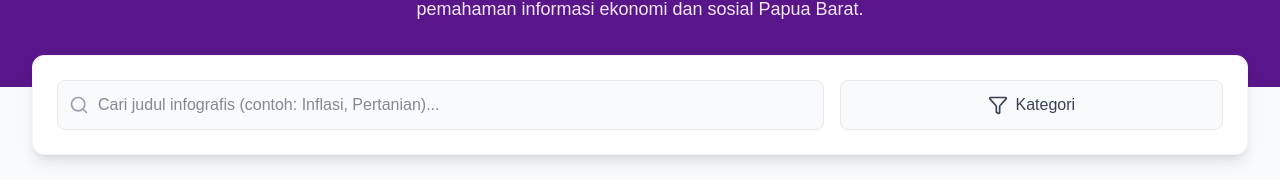
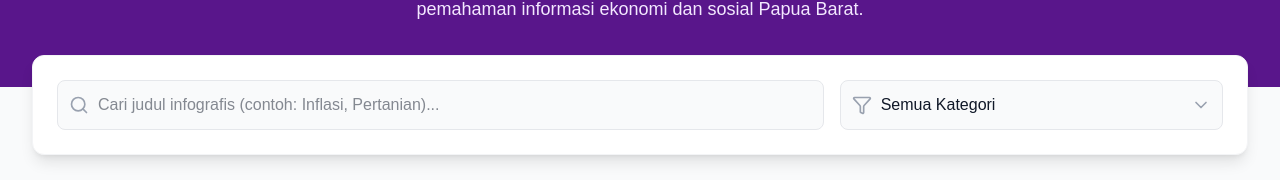
Before and after one commit to AlfianAwangga/Web-Pojok-Statistik-UNIPA, a Next.js app: page /infografis in a window 1280 px wide. Shown: the part 225-405 px from the top of the page. Built offline with nearby package versions, Linux system fonts and the light colour scheme.

Commit message:
filter kategori

```diff
--- a/app/infografis/page.tsx
+++ b/app/infografis/page.tsx
@@ -4,12 +4,14 @@ import React, { useState, useEffect } from "react";
 import { infografisData, InfografisModel } from "@/data/dummies";
 import { imageDownloader } from "@/components/utils/download";
 import { getTotalPages, getPaginatedData } from "@/components/utils/pagination";
+import { filterData, getUniqueCategories } from "@/components/utils/search";
 import {
   Search,
   Calendar,
   User,
   ChevronLeft,
   ChevronRight,
+  ChevronDown,
   Download,
   Eye,
   Filter,
@@ -19,26 +21,28 @@ import {
 } from "lucide-react";
 import { AnimatePresence, motion } from "framer-motion";
 
-const ITEMS_PER_PAGE = 6; // Menentukan batas infografis per halaman
+const ITEMS_PER_PAGE = 6;
 
 export default function InfografisPage() {
   const [searchQuery, setSearchQuery] = useState("");
+  const [selectedCategory, setSelectedCategory] = useState("Semua Kategori");
   const [currentPage, setCurrentPage] = useState(1);
   const [selectedItem, setSelectedItem] = useState<InfografisModel | null>(
     null,
   );
 
-  // 1. LOGIKA PENCARIAN (Filter)
-  // Menyaring data berdasarkan kata kunci pencarian (judul)
-  const filteredData = infografisData.filter((item) =>
-    item.title.toLowerCase().includes(searchQuery.toLowerCase()),
+  const categories = getUniqueCategories(infografisData);
+
+  const filteredData = filterData(
+    infografisData,
+    searchQuery,
+    selectedCategory,
   );
-  // Jika pengguna mengetik pencarian baru, kembalikan ke halaman 1
+
   useEffect(() => {
     setCurrentPage(1);
-  }, [searchQuery]);
+  }, [searchQuery, selectedCategory]);
 
-  // 2. LOGIKA PAGINATION (Pembagian Halaman)
   const totalPages = getTotalPages(filteredData.length, ITEMS_PER_PAGE);
   const currentItems = getPaginatedData(
     filteredData,
@@ -46,13 +50,12 @@ export default function InfografisPage() {
     ITEMS_PER_PAGE,
   );
 
-  // 3. MODAL
   const openModal = (item: InfografisModel) => setSelectedItem(item);
   const closeModal = () => setSelectedItem(null);
 
   return (
     <div className="min-h-screen bg-gray-50 pb-20">
-      {/* Bagian Header (Hero) Halaman Infografis */}
+      {/* Header Hero */}
       <div className="bg-purple-900 text-white py-16 px-4">
         <div className="max-w-7xl mx-auto text-center">
           <h1 className="text-4xl md:text-5xl font-bold mb-4">
@@ -68,6 +71,7 @@ export default function InfografisPage() {
       <div className="max-w-7xl mx-auto px-4 sm:px-6 lg:px-8 -mt-8 relative z-10">
         {/* PANEL PENCARIAN & FILTER */}
         <div className="bg-white rounded-xl shadow-lg p-4 md:p-6 mb-10 border border-gray-100 flex flex-col md:flex-row gap-4 items-center justify-between">
+          {/* Input Pencarian */}
           <div className="relative w-full md:w-2/3">
             <div className="absolute inset-y-0 left-0 pl-3 flex items-center pointer-events-none">
               <Search className="h-5 w-5 text-gray-400" />
@@ -81,10 +85,27 @@ export default function InfografisPage() {
             />
           </div>
 
-          <div className="w-full md:w-1/3 flex gap-2">
-            <button className="flex-1 bg-gray-50 border border-gray-200 text-gray-700 py-3 px-4 rounded-lg flex items-center justify-center hover:bg-gray-100 transition">
-              <Filter className="w-5 h-5 mr-2" /> Kategori
-            </button>
+          {/* Dropdown Kategori */}
+          <div className="w-full md:w-1/3">
+            <div className="relative">
+              <div className="absolute inset-y-0 left-0 pl-3 flex items-center pointer-events-none">
+                <Filter className="h-5 w-5 text-gray-400" />
+              </div>
+              <select
+                value={selectedCategory}
+                onChange={(e) => setSelectedCategory(e.target.value)}
+                className="block w-full pl-10 pr-8 py-3 border border-gray-200 rounded-lg focus:ring-2 focus:ring-purple-500 focus:border-purple-500 transition-colors bg-gray-50 text-gray-900 appearance-none cursor-pointer"
+              >
+                {categories.map((cat) => (
+                  <option key={cat} value={cat}>
+                    {cat}
+                  </option>
+                ))}
+              </select>
+              <div className="absolute inset-y-0 right-0 pr-3 flex items-center pointer-events-none">
+                <ChevronDown className="h-5 w-5 text-gray-400" />
+              </div>
+            </div>
           </div>
         </div>
 
@@ -99,7 +120,10 @@ export default function InfografisPage() {
               Coba gunakan kata kunci lain untuk pencarian Anda.
             </p>
             <button
-              onClick={() => setSearchQuery("")}
+              onClick={() => {
+                setSearchQuery("");
+                setSelectedCategory("Semua");
+              }}
               className="mt-6 text-purple-600 font-semibold hover:underline"
             >
               Hapus Pencarian
@@ -176,7 +200,6 @@ export default function InfografisPage() {
                   <ChevronLeft className="w-5 h-5" />
                 </button>
 
-                {/* Looping nomor halaman */}
                 {[...Array(totalPages)].map((_, i) => (
                   <button
                     key={i + 1}
@@ -199,26 +222,27 @@ export default function InfografisPage() {
               </div>
             )}
 
+            {/* MODAL PREVIEW */}
             <AnimatePresence>
               {selectedItem && (
                 <div className="fixed inset-0 z-50 flex items-center justify-center p-0 md:p-6">
-                  {/* Latar Belakang Gelap */}
+                  {/* Backdrop */}
                   <motion.div
                     initial={{ opacity: 0 }}
                     animate={{ opacity: 1 }}
                     exit={{ opacity: 0 }}
                     className="absolute inset-0 bg-black/85 backdrop-blur-sm"
-                    onClick={closeModal} // Klik di luar area untuk menutup
-                  ></motion.div>
+                    onClick={closeModal}
+                  />
 
-                  {/* Kotak Modal Utama */}
+                  {/* Kotak Modal */}
                   <motion.div
                     initial={{ opacity: 0, scale: 0.9, y: 20 }}
                     animate={{ opacity: 1, scale: 1, y: 0 }}
                     exit={{ opacity: 0, scale: 0.9, y: 20 }}
                     className="relative w-full h-full md:h-auto md:max-h-[90vh] md:max-w-6xl bg-white md:rounded-2xl shadow-2xl flex flex-col md:flex-row overflow-hidden z-10"
                   >
-                    {/* Tombol Tutup (Silang) */}
+                    {/* Tombol Tutup */}
                     <button
                       onClick={closeModal}
                       className="absolute top-4 right-4 z-20 bg-black/50 hover:bg-red-600 text-white p-2 rounded-full backdrop-blur transition-colors"
@@ -226,16 +250,16 @@ export default function InfografisPage() {
                       <X className="w-5 h-5" />
                     </button>
 
-                    {/* AREA KIRI: Penampil Gambar Penuh */}
+                    {/* KIRI: Gambar */}
                     <div className="w-full h-[40vh] md:h-auto md:w-[60%] bg-gray-100 flex items-center justify-center relative p-2 md:p-6 overflow-hidden">
                       <img
                         src={selectedItem.image}
                         alt={selectedItem.title}
-                        className="w-full h-full object-contain md:object-contain drop-shadow-xl"
+                        className="w-full h-full object-contain drop-shadow-xl"
                       />
                     </div>
 
-                    {/* AREA KANAN: Detail Data berdasarkan ID */}
+                    {/* KANAN: Detail */}
                     <div className="w-full h-[60vh] md:h-auto md:w-[40%] bg-white flex flex-col border-l border-gray-100">
                       {/* Header Info */}
                       <div className="p-6 md:p-8 bg-gray-50/50 border-b border-gray-100">
@@ -252,29 +276,28 @@ export default function InfografisPage() {
                         </h2>
                       </div>
 
-                      {/* Metadata & Deskripsi (Bisa di-scroll jika kepanjangan) */}
+                      {/* Metadata & Deskripsi */}
                       <div className="p-6 md:p-8 overflow-y-auto grow">
-                        {/* Kotak Metadata */}
                         <div className="bg-blue-50/50 border border-blue-100 rounded-xl p-4 mb-8 space-y-3">
                           <div className="flex items-center text-sm text-gray-700">
                             <User className="w-4 h-4 mr-3 text-blue-600" />
                             <span className="w-32 font-semibold">
                               Disusun oleh:
-                            </span>{" "}
+                            </span>
                             {selectedItem.author}
                           </div>
                           <div className="flex items-center text-sm text-gray-700">
                             <Calendar className="w-4 h-4 mr-3 text-blue-600" />
                             <span className="w-32 font-semibold">
                               Diunggah pada:
-                            </span>{" "}
+                            </span>
                             {selectedItem.date}
                           </div>
                           <div className="flex items-center text-sm text-gray-700">
                             <MapPin className="w-4 h-4 mr-3 text-blue-600" />
                             <span className="w-32 font-semibold">
                               Cakupan Data:
-                            </span>{" "}
+                            </span>
                             {selectedItem.area}
                           </div>
                         </div>
@@ -288,7 +311,7 @@ export default function InfografisPage() {
                         </p>
                       </div>
 
-                      {/* Footer Action (Tombol Unduh) */}
+                      {/* Footer Tombol Unduh */}
                       <div className="p-6 border-t border-gray-100 bg-white">
                         <button
                           onClick={() =>
@@ -299,7 +322,7 @@ export default function InfografisPage() {
                           }
                           className="w-full bg-purple-900 hover:bg-purple-800 text-white font-bold py-3.5 px-4 rounded-xl flex items-center justify-center transition-colors shadow-lg"
                         >
-                          <Download className="w-5 h-5 mr-2 text-yellow-400" />{" "}
+                          <Download className="w-5 h-5 mr-2 text-yellow-400" />
                           Unduh Infografis HD
                         </button>
                       </div>
--- /dev/null
+++ b/components/utils/search.tsx
@@ -0,0 +1,36 @@
+export function filterByTitle<T extends { title: string }>(
+  data: T[],
+  query: string,
+): T[] {
+  if (!query || query.trim() === "") return data;
+  return data.filter((item) =>
+    item.title.toLowerCase().includes(query.toLowerCase()),
+  );
+}
+
+export function filterByCategory<T extends { category: string }>(
+  data: T[],
+  category: string,
+): T[] {
+  if (!category || category.trim() === "" || category === "Semua Kategori")
+    return data;
+  return data.filter((item) => item.category === category);
+}
+
+export function filterData<T extends { title: string; category: string }>(
+  data: T[],
+  query: string,
+  category: string,
+): T[] {
+  let result = data;
+  result = filterByTitle(result, query);
+  result = filterByCategory(result, category);
+  return result;
+}
+
+export function getUniqueCategories<T extends { category: string }>(
+  data: T[],
+): string[] {
+  const categories = data.map((item) => item.category.trim());
+  return ["Semua Kategori", ...Array.from(new Set(categories))];
+}
```
